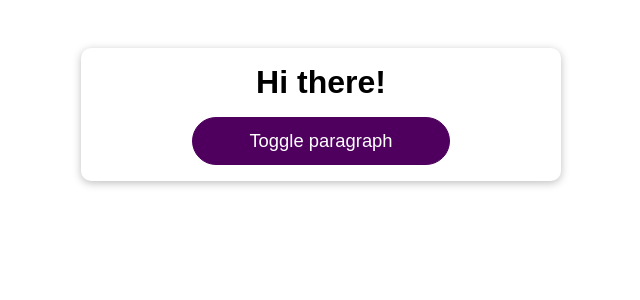
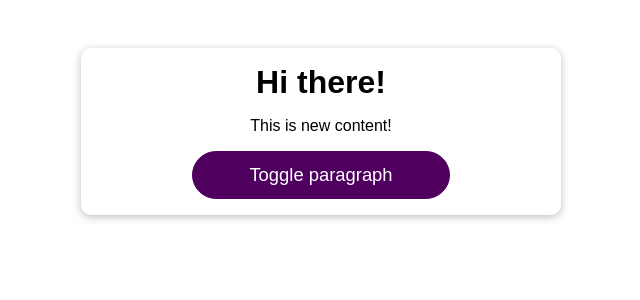
Before and after one commit to elvan/demo-list-app-react-optimizations, a React (Create React App) app: page / in a window 1280 px wide. Shown: the top 300 px of the page, without its empty margins (319-959 px from the left). Built offline with nearby package versions, Linux system fonts and the light colour scheme.

Commit message:
preventing unnecessary re-evaluations with memo

```diff
--- a/src/App.js
+++ b/src/App.js
@@ -4,7 +4,7 @@ import DemoOutput from './components/Demo/DemoOutput';
 import Button from './components/UI/Button/Button';
 
 function App() {
-  const [showParagraph, setShowParagraph] = useState(false);
+  const [showParagraph, setShowParagraph] = useState(true);
 
   console.log('App running');
 
@@ -15,7 +15,7 @@ function App() {
   return (
     <div className='app'>
       <h1>Hi there!</h1>
-      <DemoOutput show={false} />
+      <DemoOutput show={true} />
       <Button onClick={toggleParagraphHandler}>Toggle paragraph</Button>
     </div>
   );
--- a/src/components/Demo/DemoOutput.js
+++ b/src/components/Demo/DemoOutput.js
@@ -1,3 +1,4 @@
+import { memo } from 'react';
 import MyParagraph from './MyParagraph';
 
 const DemoOutput = (props) => {
@@ -5,4 +6,4 @@ const DemoOutput = (props) => {
   return <MyParagraph>{props.show ? 'This is new content!' : ''}</MyParagraph>;
 };
 
-export default DemoOutput;
+export default memo(DemoOutput);
--- a/src/components/UI/Button/Button.js
+++ b/src/components/UI/Button/Button.js
@@ -1,4 +1,4 @@
-import React from 'react';
+import { memo } from 'react';
 import classes from './Button.module.css';
 
 const Button = (props) => {
@@ -15,4 +15,4 @@ const Button = (props) => {
   );
 };
 
-export default Button;
+export default memo(Button);
```
